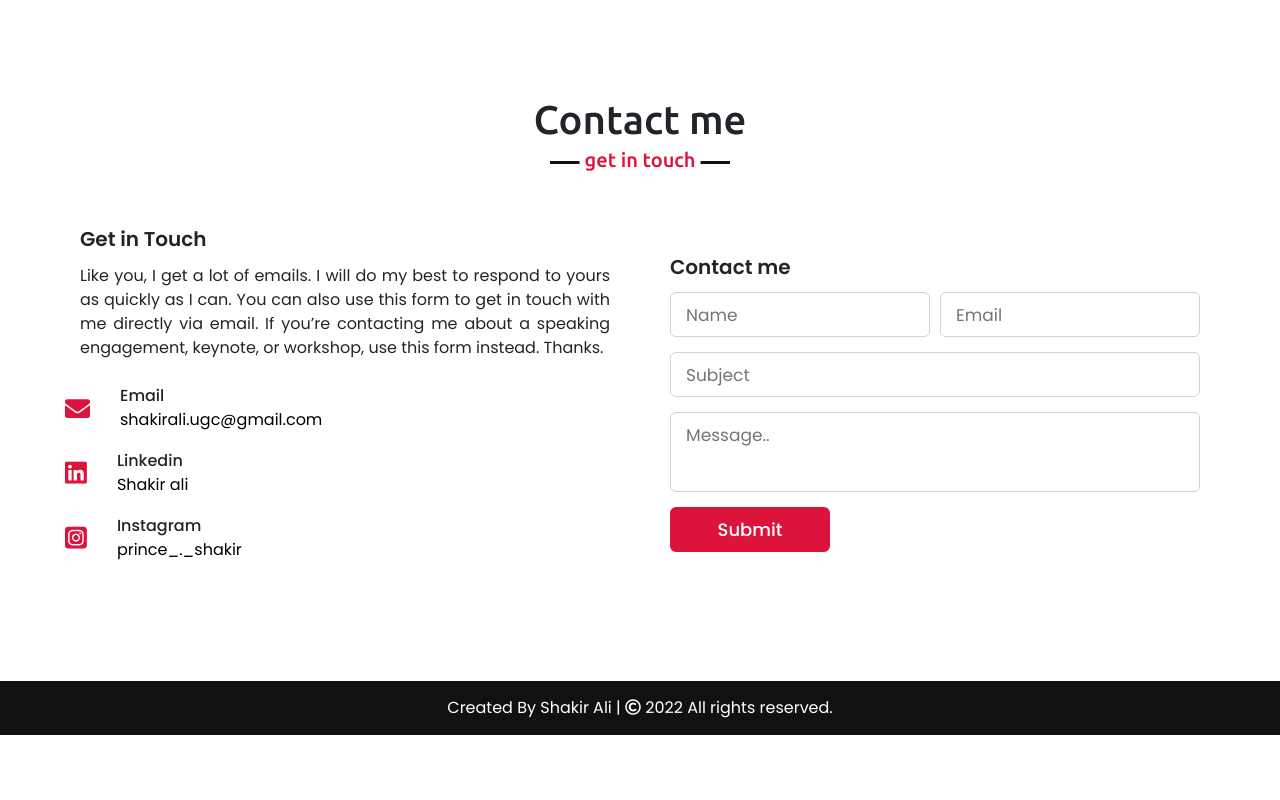
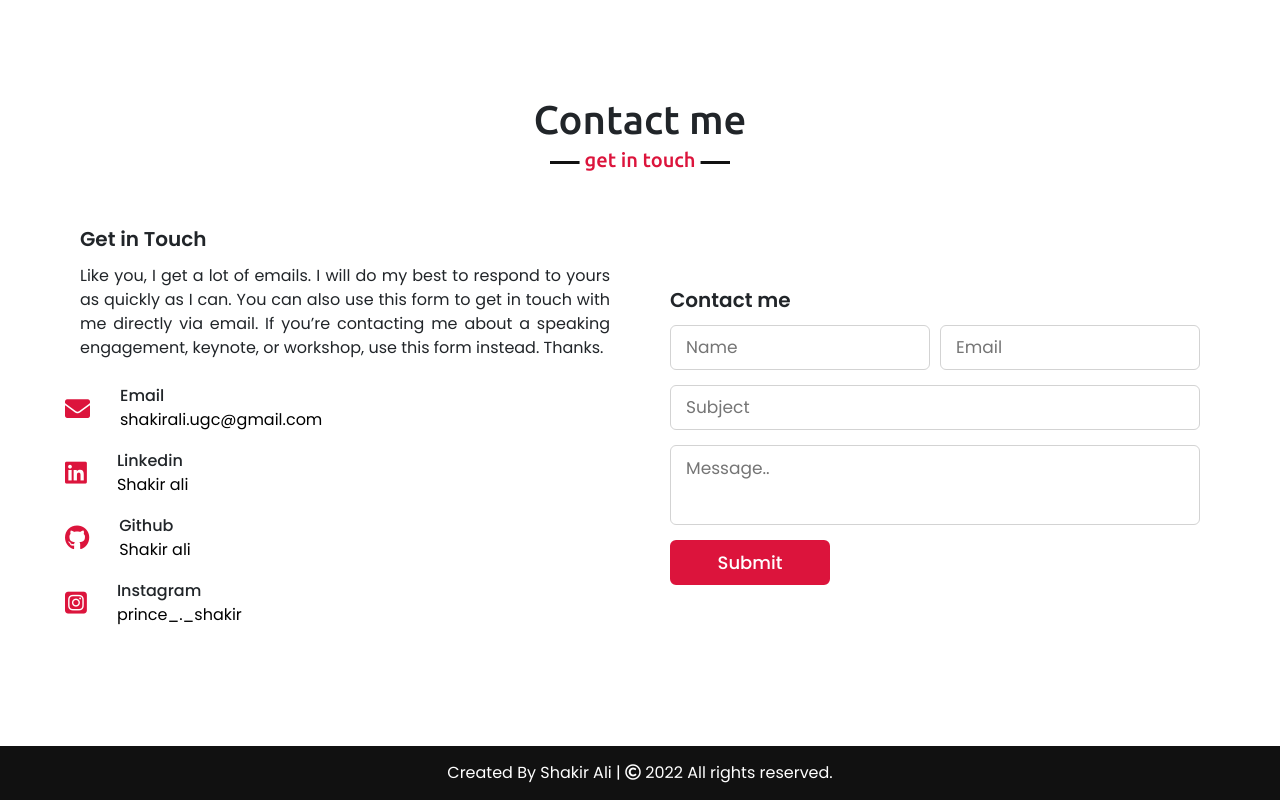
Before and after one commit to Shakirali03/portfolio, a plain HTML site: page index.html in a window 1280 px wide. Shown: the part 3648-4448 px from the top of the page. Before the commit the page ends 4383 px from the top, so only its background shows below. Drawn offline with nearby package versions, Linux system fonts and the light colour scheme.

Commit message:
Update index.html

```diff
--- a/index.html
+++ b/index.html
@@ -211,6 +211,13 @@
                                 <div class="sub-title"><a href="https://www.linkedin.com/in/shakir-ali-4baa40193/" style="color: black;" target="_blank">Shakir ali</a></div>
                             </div>
                         </div>
+                         <div class="row">
+                            <i class="fa-brands fa-github"></i>
+                            <div class="info">
+                                <div class="head">Github</div>
+                                <div class="sub-title"><a href="https://github.com/Shakirali03" style="color: black;" target="_blank">Shakir ali</a></div>
+                            </div>
+                        </div>
                         <div class="row">
                             <i class="fa-brands fa-square-instagram"></i>
                             <div class="info">
```
